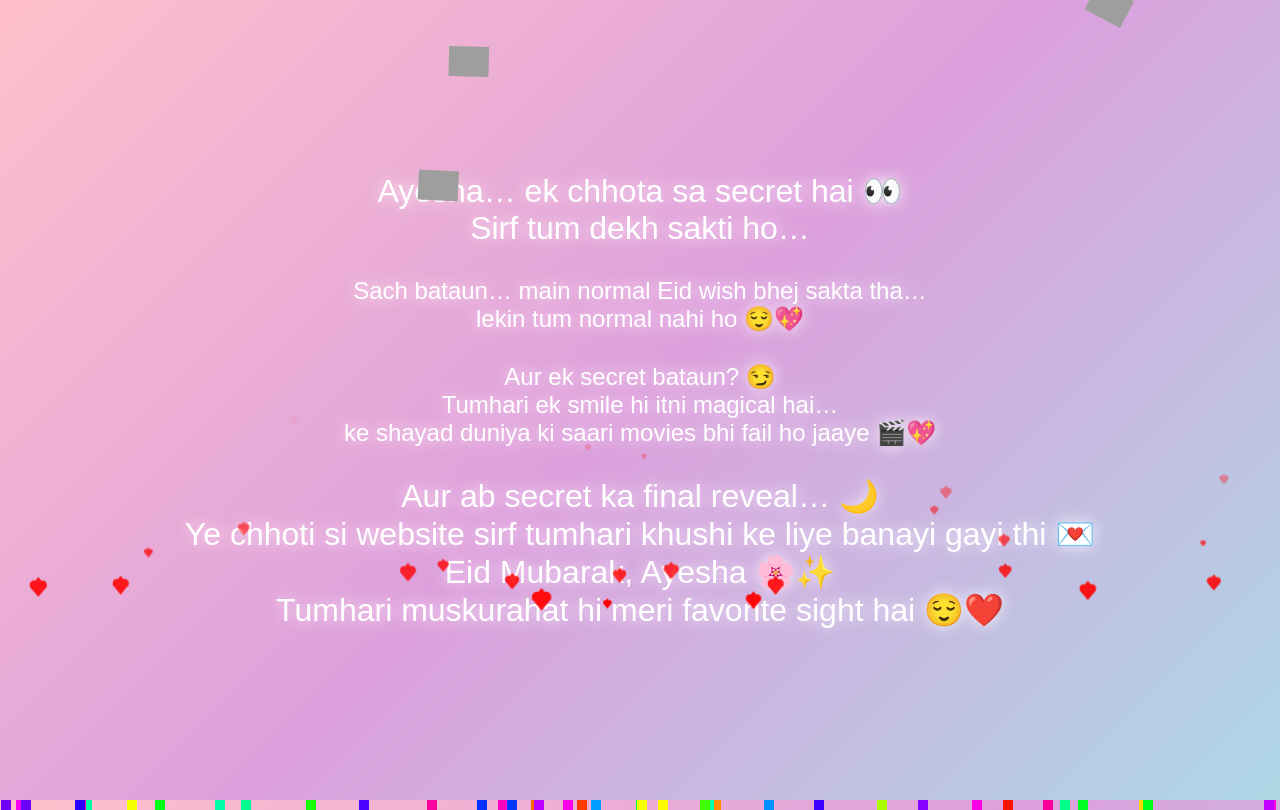
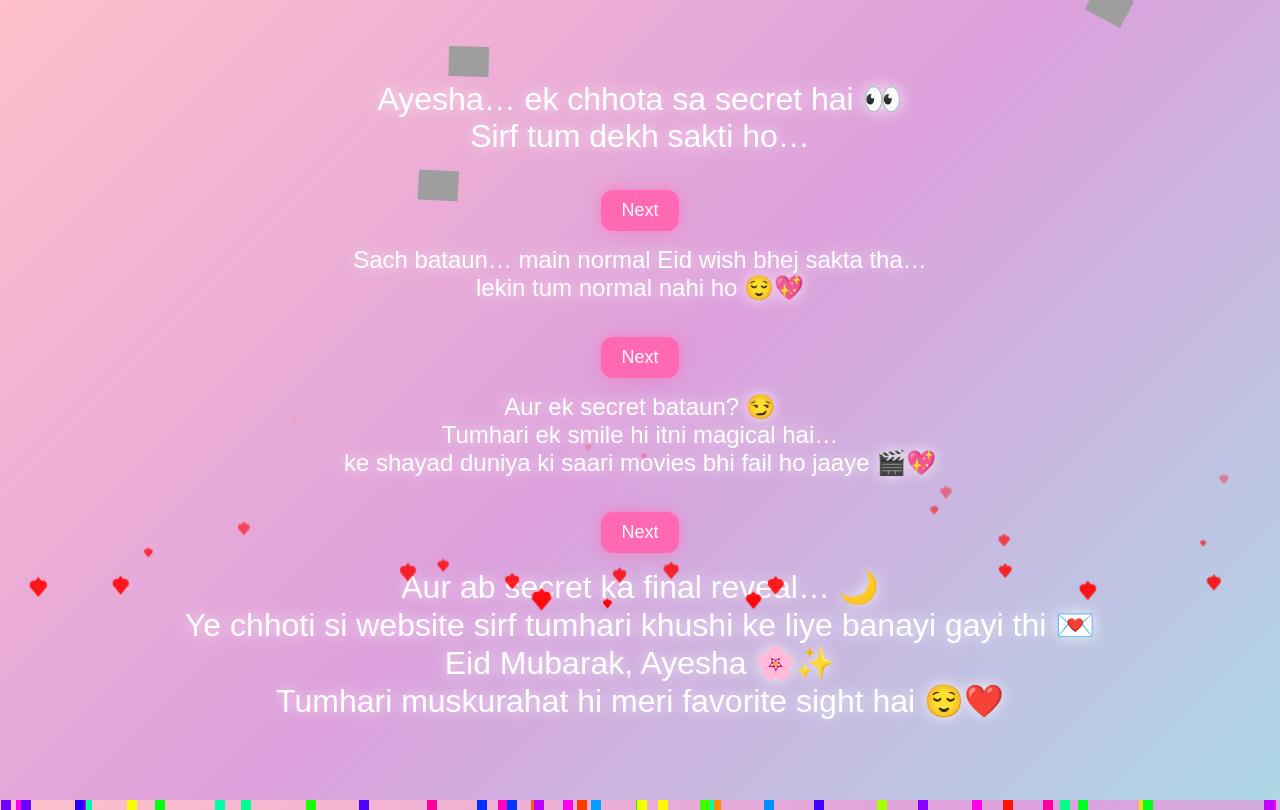
Before and after one commit to orhanminhas-coder/Eid-Mubarak-, a plain HTML site: page index.html in a window 1280 px wide. Drawn offline with Linux system fonts and the light colour scheme; grey boxes are pictures that could not be loaded.

Commit message:
Update index.html

```diff
--- a/index.html
+++ b/index.html
@@ -13,13 +13,28 @@
 </audio>
 
 <div class="container">
-  <h1 id="step1" class="fadein">Ayesha… ek chhota sa secret hai 👀<br>Sirf tum dekh sakti ho…</h1>
-  <h2 id="step2" class="fadein">Sach bataun… main normal Eid wish bhej sakta tha…<br>lekin tum normal nahi ho 😌💖</h2>
-  <h2 id="step3" class="fadein">Aur ek secret bataun? 😏<br>Tumhari ek smile hi itni magical hai…<br>ke shayad duniya ki saari movies bhi fail ho jaaye 🎬💖</h2>
-  <h1 id="step4" class="fadein">Aur ab secret ka final reveal… 🌙<br>Ye chhoti si website sirf tumhari khushi ke liye banayi gayi thi 💌<br>Eid Mubarak, Ayesha 🌸✨<br>Tumhari muskurahat hi meri favorite sight hai 😌❤️</h1>
+
+  <div class="page" id="page1">
+    <h1>Ayesha… ek chhota sa secret hai 👀<br>Sirf tum dekh sakti ho…</h1>
+    <button class="nextBtn">Next</button>
+  </div>
+
+  <div class="page" id="page2">
+    <h2>Sach bataun… main normal Eid wish bhej sakta tha…<br>lekin tum normal nahi ho 😌💖</h2>
+    <button class="nextBtn">Next</button>
+  </div>
+
+  <div class="page" id="page3">
+    <h2>Aur ek secret bataun? 😏<br>Tumhari ek smile hi itni magical hai…<br>ke shayad duniya ki saari movies bhi fail ho jaaye 🎬💖</h2>
+    <button class="nextBtn">Next</button>
+  </div>
+
+  <div class="page" id="page4">
+    <h1>Aur ab secret ka final reveal… 🌙<br>Ye chhoti si website sirf tumhari khushi ke liye banayi gayi thi 💌<br>Eid Mubarak, Ayesha 🌸✨<br>Tumhari muskurahat hi meri favorite sight hai 😌❤️</h1>
+  </div>
+
 </div>
 
 <script src="script.js"></script>
-
 </body>
 </html>
```
